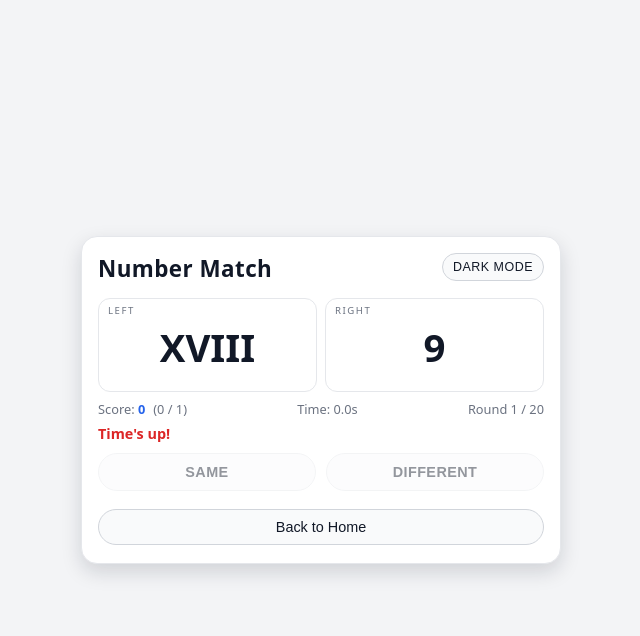
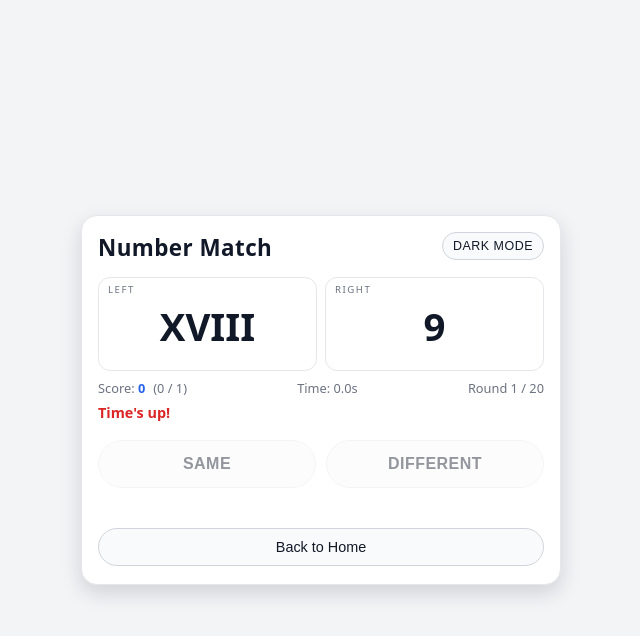
Before and after one commit to Vergere/gamer, a plain HTML site: page index.html in a window 1280 px wide. Both pictures are taken after a click on the button "START". Shown: the whole page, without its empty margins (319-959 px from the left). Drawn offline with Linux system fonts and the light colour scheme.

Commit message:
Refactor styles and layout in index.html
Updated styles and layout for various elements in the game interface.

```diff
--- a/index.html
+++ b/index.html
@@ -6,7 +6,7 @@
   <meta name="viewport" content="width=device-width, initial-scale=1" />
   <style>
     /* THEME VARIABLES
-       Light is default in :root; dark overrides via body.dark-mode.
+       Light is default; dark overrides via body.dark-mode.
     */
 
     :root {
@@ -61,9 +61,6 @@
       justify-content: center;
       padding: 12px;
       transition: background-color 0.15s ease-out, color 0.15s ease-out;
-    }
-
-    body {
       background: var(--bg);
     }
 
@@ -283,22 +280,22 @@
 
     #feedback .neutral-stats {
       color: var(--text-main);
-      font-weight: 400;        /* NOT bold */
+      font-weight: 400; /* NOT bold */
     }
 
-    /* Same/Different buttons – now lower on the screen */
+    /* Same/Different buttons – lower + larger */
     #buttons {
       display: flex;
       gap: 10px;
-      margin: 10px 0 8px;
+      margin: 18px 0 8px;  /* pushes them down further */
     }
 
     #buttons button {
       flex: 1;
-      padding: 10px 12px;
+      padding: 14px 16px;  /* larger tap target */
       border-radius: 999px;
       border: 1px solid var(--border);
-      font-size: 0.9rem;
+      font-size: 1rem;
       font-weight: 600;
       letter-spacing: 0.03em;
       text-transform: uppercase;
@@ -323,11 +320,11 @@
       transform: none;
     }
 
-    /* Back to home button (always at bottom during game) */
+    /* Back to home button (further down) */
     #btn-home {
-      margin-top: 10px;
+      margin-top: 32px;  /* significantly lower */
       width: 100%;
-      padding: 9px 12px;
+      padding: 10px 14px;
       border-radius: 999px;
       border: 1px solid var(--button-border);
       background: var(--button-bg);
```
